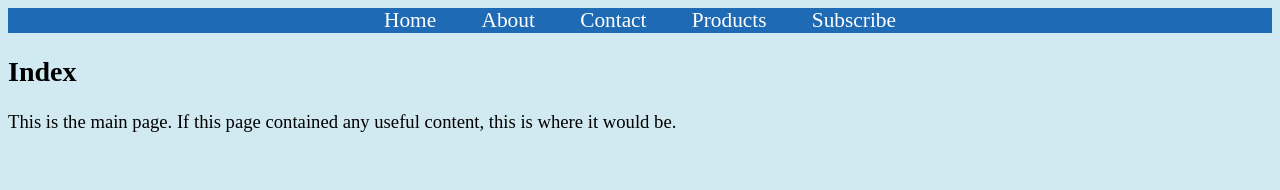
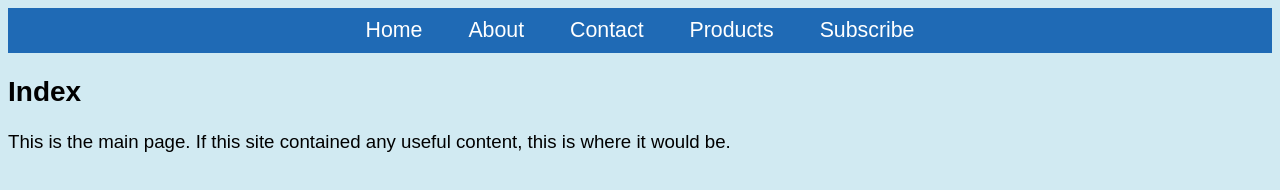
Before and after one commit to myoung24/QAP2_JS, a plain HTML site: page views/index.html in a window 1280 px wide. Drawn offline with Linux system fonts and the light colour scheme.

Commit message:
final project

```diff
--- a/views/index.html
+++ b/views/index.html
@@ -10,6 +10,7 @@
         font-size: 16pt;
         background-color: #1f6ab5;
         text-align: center;
+        padding: 10px;
       }
       nav a {
         padding: 20px;
@@ -19,6 +20,7 @@
       body {
         font-size: 14pt;
         background-color: #d1eaf2;
+        font-family: Arial, Helvetica, sans-serif;
       }
     </style>
   </head>
@@ -31,6 +33,9 @@
   </nav>
   <body>
     <h2>Index</h2>
-    <p>This is the main page. If this page contained any useful content, this is where it would be.</p>
+    <p>
+      This is the main page. If this site contained any useful content, this is
+      where it would be.
+    </p>
   </body>
 </html>
```
Also changed, not shown: views/404.html (+10 -1 lines), views/about.html (+2 -0 lines), views/contact.html (+2 -0 lines), views/products.html (+2 -0 lines), views/subscribe.html (+2 -0 lines), 1 other file.
